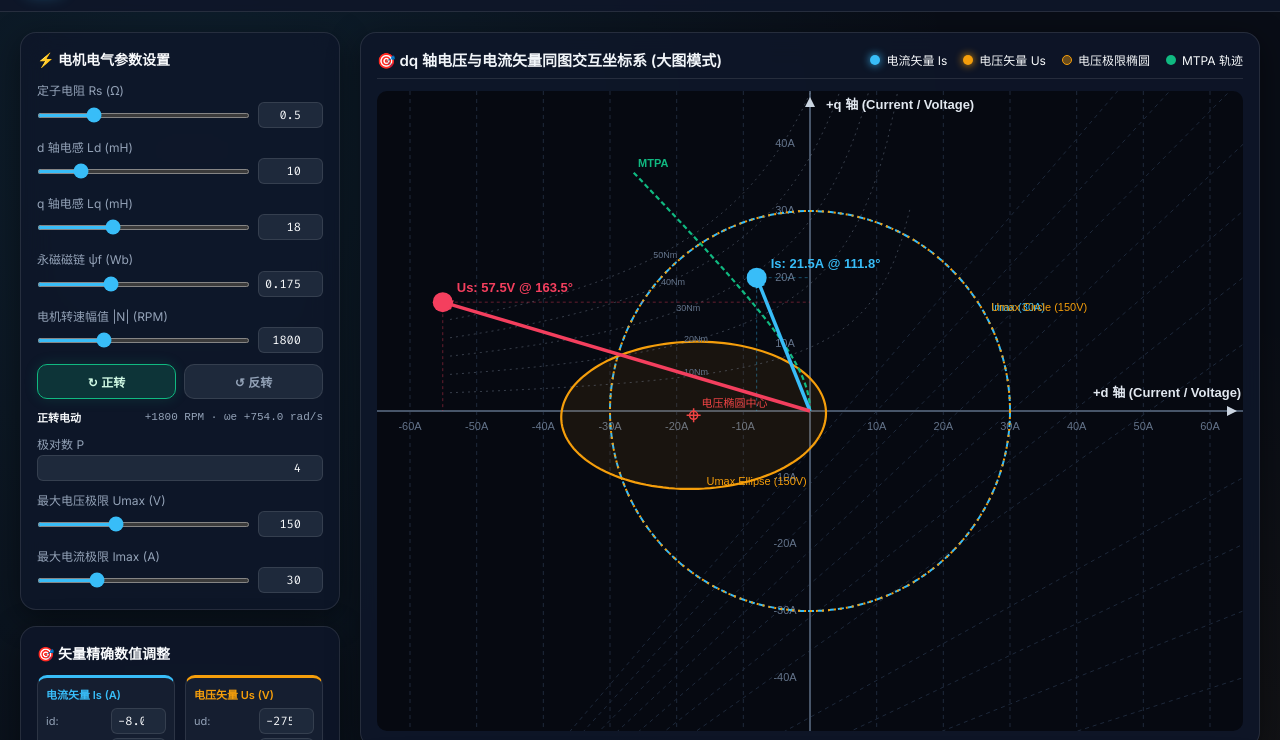
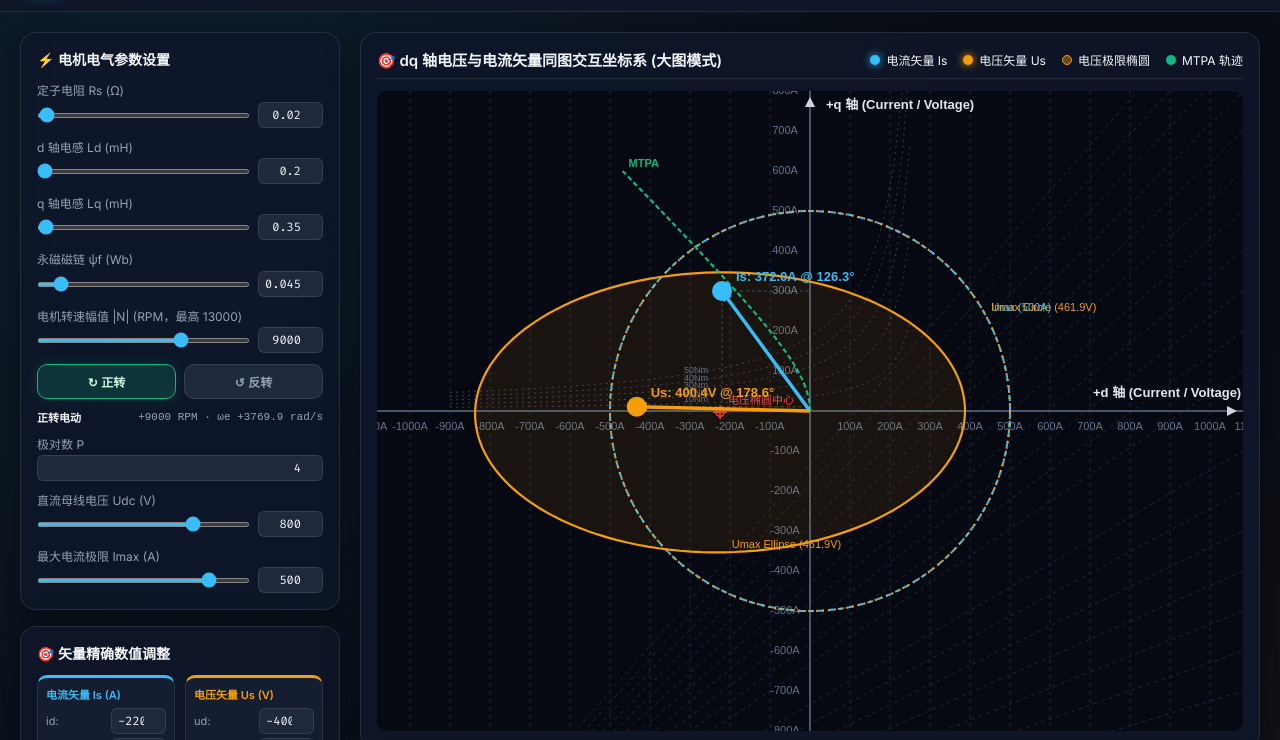
Before and after one commit to dubuli/motor-vector-control, a plain HTML site: page index.html in a window 1280 px wide. Shown: the part 60-800 px from the top of the page. Drawn offline with Linux system fonts and the light colour scheme.

Commit message:
修正电压标签并更新高速默认工况

```diff
--- a/index.html
+++ b/index.html
@@ -520,8 +520,8 @@
                             <label>定子电阻 Rs (Ω)</label>
                         </div>
                         <div class="param-controls">
-                            <input type="range" id="slider-rs" min="0" max="2" step="0.05" value="0.5">
-                            <input type="number" id="input-rs" min="0" max="5" step="0.01" value="0.5">
+                            <input type="range" id="slider-rs" min="0" max="2" step="0.01" value="0.02">
+                            <input type="number" id="input-rs" min="0" max="5" step="0.001" value="0.02">
                         </div>
                     </div>
 
@@ -530,8 +530,8 @@
                             <label>d 轴电感 Ld (mH)</label>
                         </div>
                         <div class="param-controls">
-                            <input type="range" id="slider-ld" min="1" max="50" step="0.5" value="10">
-                            <input type="number" id="input-ld" min="0.1" max="100" step="0.1" value="10">
+                            <input type="range" id="slider-ld" min="0.1" max="50" step="0.01" value="0.2">
+                            <input type="number" id="input-ld" min="0.01" max="100" step="0.01" value="0.2">
                         </div>
                     </div>
 
@@ -540,8 +540,8 @@
                             <label>q 轴电感 Lq (mH)</label>
                         </div>
                         <div class="param-controls">
-                            <input type="range" id="slider-lq" min="1" max="50" step="0.5" value="18">
-                            <input type="number" id="input-lq" min="0.1" max="100" step="0.1" value="18">
+                            <input type="range" id="slider-lq" min="0.1" max="50" step="0.01" value="0.35">
+                            <input type="number" id="input-lq" min="0.01" max="100" step="0.01" value="0.35">
                         </div>
                     </div>
 
@@ -550,18 +550,18 @@
                             <label>永磁磁链 ψf (Wb)</label>
                         </div>
                         <div class="param-controls">
-                            <input type="range" id="slider-psif" min="0.01" max="0.5" step="0.005" value="0.175">
-                            <input type="number" id="input-psif" min="0.001" max="1" step="0.005" value="0.175">
+                            <input type="range" id="slider-psif" min="0.005" max="0.5" step="0.005" value="0.045">
+                            <input type="number" id="input-psif" min="0.001" max="1" step="0.005" value="0.045">
                         </div>
                     </div>
 
                     <div class="param-item">
                         <div class="param-header">
-                            <label>电机转速幅值 |N| (RPM)</label>
+                            <label>电机转速幅值 |N| (RPM，最高 13000)</label>
                         </div>
                         <div class="param-controls">
-                            <input type="range" id="slider-rpm" min="0" max="6000" step="50" value="1800">
-                            <input type="number" id="input-rpm" min="0" max="10000" step="10" value="1800">
+                            <input type="range" id="slider-rpm" min="0" max="13000" step="50" value="9000">
+                            <input type="number" id="input-rpm" min="0" max="13000" step="10" value="9000">
                         </div>
                         <div class="direction-control" role="group" aria-label="电机旋转方向">
                             <button type="button" id="btn-direction-forward" class="btn-direction forward active" data-direction="1" aria-pressed="true">↻ 正转</button>
@@ -569,7 +569,7 @@
                         </div>
                         <div class="direction-summary">
                             <span id="operating-mode" class="operating-mode">正转电动</span>
-                            <code id="signed-speed">+1800 RPM · ωe +754.0 rad/s</code>
+                            <code id="signed-speed">+9000 RPM · ωe +3769.9 rad/s</code>
                         </div>
                     </div>
 
@@ -584,11 +584,11 @@
 
                     <div class="param-item">
                         <div class="param-header">
-                            <label>最大电压极限 Umax (V)</label>
+                            <label>直流母线电压 Udc (V)</label>
                         </div>
                         <div class="param-controls">
-                            <input type="range" id="slider-umax" min="10" max="400" step="5" value="150">
-                            <input type="number" id="input-umax" min="10" max="600" step="1" value="150">
+                            <input type="range" id="slider-vdc" min="200" max="1000" step="10" value="800">
+                            <input type="number" id="input-vdc" min="100" max="1200" step="10" value="800">
                         </div>
                     </div>
 
@@ -597,8 +597,8 @@
                             <label>最大电流极限 Imax (A)</label>
                         </div>
                         <div class="param-controls">
-                            <input type="range" id="slider-imax" min="5" max="100" step="1" value="30">
-                            <input type="number" id="input-imax" min="1" max="200" step="1" value="30">
+                            <input type="range" id="slider-imax" min="5" max="600" step="5" value="500">
+                            <input type="number" id="input-imax" min="1" max="1000" step="5" value="500">
                         </div>
                     </div>
 
@@ -615,11 +615,11 @@
                         <div class="input-box-title">电流矢量 Is (A)</div>
                         <div class="field-group">
                             <span>id:</span>
-                            <input type="number" id="input-id" step="0.5" value="-8">
+                            <input type="number" id="input-id" step="1" value="-220">
                         </div>
                         <div class="field-group">
                             <span>iq:</span>
-                            <input type="number" id="input-iq" step="0.5" value="20">
+                            <input type="number" id="input-iq" step="1" value="300">
                         </div>
                     </div>
 
@@ -627,11 +627,11 @@
                         <div class="input-box-title">电压矢量 Us (V)</div>
                         <div class="field-group">
                             <span>ud:</span>
-                            <input type="number" id="input-ud" step="1" value="0">
+                            <input type="number" id="input-ud" step="1" value="-400.24">
                         </div>
                         <div class="field-group">
                             <span>uq:</span>
-                            <input type="number" id="input-uq" step="1" value="0">
+                            <input type="number" id="input-uq" step="1" value="9.77">
                         </div>
                     </div>
                 </div>
@@ -747,7 +747,7 @@
                     <span>📖 说明与数学原理</span>
                 </div>
                 <p>1. <strong>无需任何后台：</strong> 本网页采用纯原生 JavaScript 编写，无需 Python 或 Node.js 后台支持。双击 <code>index.html</code> 即可在浏览器中完美运行。</p>
-                <p>2. <strong>同图显示与比例映射：</strong> 坐标轴以电流 <code>(A)</code> 为基准物理量，同时按 <code>K_v = I_max / U_max</code> 映射电压矢量 <code>U_s</code> 与电压极限圆，使两者能在同一大图坐标系下直观对比与独立拖动。</p>
+                <p>2. <strong>同图显示与比例映射：</strong> 直流母线电压通过理想 SVPWM 换算为相电压矢量上限 <code>U_max = U_dc / √3</code>。坐标轴以电流 <code>(A)</code> 为基准物理量，并按 <code>K_v = I_max / U_max</code> 映射电压矢量 <code>U_s</code> 与电压极限圆。</p>
                 <p>3. <strong>随动计算：</strong> 拖拽蓝色 <code>Is</code> 端点时正向求解电压 <code>Us</code>；拖拽橙色 <code>Us</code> 端点时通过矩阵逆运算反向求解电流 <code>(id, iq)</code>。</p>
                 <p>4. <strong>正反转电压方程：</strong> <code>ud = Rs·id − ωe·Lq·iq</code>，<code>uq = Rs·iq + ωe·(Ld·id + ψf)</code>，其中 <code>ωe = s·P·2π|N|/60</code>，正转 <code>s = +1</code>、反转 <code>s = −1</code>。反转时交叉耦合项和反电动势项换号，电阻压降项不变。</p>
                 <p>5. <strong>方向与转矩相互独立：</strong> 方向按钮只切换转速和 <code>ωe</code> 的符号，不自动篡改电流。反转时保持正 <code>iq</code> 会进入发电/制动状态；要得到反转电动状态，应令转矩为负（通常对应负 <code>iq</code>）。反转时 MTPA 曲线和转矩等值线会同步镜像到负 q 轴。</p>
@@ -765,20 +765,29 @@
             }
 
             updateParams(p) {
-                this.Rs = p.Rs !== undefined ? p.Rs : 0.5;          // Ohm
-                this.Ld = p.Ld !== undefined ? p.Ld * 1e-3 : 0.010; // H
-                this.Lq = p.Lq !== undefined ? p.Lq * 1e-3 : 0.018; // H
-                this.psif = p.psif !== undefined ? p.psif : 0.175;  // Wb
+                this.Rs = p.Rs !== undefined ? p.Rs : 0.02;           // Ohm
+                this.Ld = p.Ld !== undefined ? p.Ld * 1e-3 : 0.0002;  // H
+                this.Lq = p.Lq !== undefined ? p.Lq * 1e-3 : 0.00035; // H
+                this.psif = p.psif !== undefined ? p.psif : 0.045;    // Wb
                 this.poles = p.poles !== undefined ? p.poles : 4;
-                const requestedRpm = p.rpm !== undefined ? p.rpm : 1800;
+                const requestedRpm = p.rpm !== undefined ? p.rpm : 9000;
                 const requestedDirection = p.direction !== undefined
                     ? p.direction
                     : (requestedRpm < 0 ? -1 : 1);
                 this.direction = requestedDirection < 0 ? -1 : 1;
                 this.rpmMagnitude = Math.abs(requestedRpm);
                 this.rpm = this.direction * this.rpmMagnitude;
-                this.Umax = p.Umax !== undefined ? p.Umax : 150;    // V
-                this.Imax = p.Imax !== undefined ? p.Imax : 30;     // A
+                if (p.Vdc !== undefined) {
+                    this.Vdc = p.Vdc;
+                    this.Umax = this.Vdc / Math.sqrt(3);             // SVPWM phase-voltage peak
+                } else if (p.Umax !== undefined) {
+                    this.Umax = p.Umax;                              // Backward-compatible direct limit
+                    this.Vdc = this.Umax * Math.sqrt(3);
+                } else {
+                    this.Vdc = 800;
+                    this.Umax = this.Vdc / Math.sqrt(3);
+                }
+                this.Imax = p.Imax !== undefined ? p.Imax : 500;     // A
 
                 // Signed electrical speed is the only direction-dependent term
                 // in the steady-state dq voltage equations.
@@ -833,6 +842,7 @@
                     rpm: this.rpm,
                     omega_e: this.omega_e,
                     direction: this.direction,
+                    Vdc: this.Vdc,
                     operationMode,
                     isVoltageExceeded: Us > this.Umax + 1e-3,
                     isCurrentExceeded: Is > this.Imax + 1e-3,
@@ -1143,7 +1153,7 @@
                 ctx.restore();
             }
 
-            drawVector(vx, vy, label, color, type, isHovered, isOverLimit) {
+            drawVector(vx, vy, label, color, type, isHovered, isOverLimit, displayMagnitude = null) {
                 const ctx = this.ctx;
                 ctx.save();
 
@@ -1194,7 +1204,7 @@
                 }
 
                 // Text Badge
-                const magnitude = Math.hypot(vx, vy);
+                const magnitude = displayMagnitude ?? Math.hypot(vx, vy);
                 const unit = type === 'current' ? 'A' : 'V';
                 const deg = (Math.atan2(vy, vx) * 180 / Math.PI).toFixed(1);
 
@@ -1231,7 +1241,7 @@
                     psif: document.getElementById('input-psif'),
                     poles: document.getElementById('input-poles'),
                     rpm: document.getElementById('input-rpm'),
-                    Umax: document.getElementById('input-umax'),
+                    Vdc: document.getElementById('input-vdc'),
                     Imax: document.getElementById('input-imax'),
 
                     Rs_slider: document.getElementById('slider-rs'),
@@ -1239,7 +1249,7 @@
                     Lq_slider: document.getElementById('slider-lq'),
                     psif_slider: document.getElementById('slider-psif'),
                     rpm_slider: document.getElementById('slider-rpm'),
-                    Umax_slider: document.getElementById('slider-umax'),
+                    Vdc_slider: document.getElementById('slider-vdc'),
                     Imax_slider: document.getElementById('slider-imax'),
 
                     id_input: document.getElementById('input-id'),
@@ -1367,7 +1377,7 @@
             }
 
             bindEvents() {
-                const paramKeys = ['Rs', 'Ld', 'Lq', 'psif', 'rpm', 'Umax', 'Imax'];
+                const paramKeys = ['Rs', 'Ld', 'Lq', 'psif', 'rpm', 'Vdc', 'Imax'];
                 paramKeys.forEach(key => {
                     const num = this.inputs[key];
                     const slider = this.inputs[`${key}_slider`];
@@ -1433,7 +1443,7 @@
                     poles: parseInt(this.inputs.poles.value),
                     rpm: parseFloat(this.inputs.rpm.value),
                     direction: this.direction,
-                    Umax: parseFloat(this.inputs.Umax.value),
+                    Vdc: parseFloat(this.inputs.Vdc.value),
                     Imax: parseFloat(this.inputs.Imax.value)
                 };
                 this.motor.updateParams(p);
@@ -1446,16 +1456,16 @@
             loadPreset(name) {
                 let p = {};
                 if (name === 'spmsm') {
-                    p = { Rs: 0.5, Ld: 12, Lq: 12, psif: 0.18, poles: 4, rpm: 1500, Umax: 150, Imax: 30 };
+                    p = { Rs: 0.5, Ld: 12, Lq: 12, psif: 0.18, poles: 4, rpm: 1500, Vdc: 260, Imax: 30 };
                     this.state.id = 0; this.state.iq = 18;
                 } else if (name === 'ipmsm') {
-                    p = { Rs: 0.5, Ld: 10, Lq: 18, psif: 0.175, poles: 4, rpm: 1800, Umax: 150, Imax: 30 };
-                    this.state.id = -8; this.state.iq = 20;
+                    p = { Rs: 0.02, Ld: 0.2, Lq: 0.35, psif: 0.045, poles: 4, rpm: 9000, Vdc: 800, Imax: 500 };
+                    this.state.id = -220; this.state.iq = 300;
                 } else if (name === 'highspeed') {
-                    p = { Rs: 0.5, Ld: 10, Lq: 18, psif: 0.175, poles: 4, rpm: 3600, Umax: 150, Imax: 30 };
+                    p = { Rs: 0.5, Ld: 10, Lq: 18, psif: 0.175, poles: 4, rpm: 3600, Vdc: 260, Imax: 30 };
                     this.state.id = -18; this.state.iq = 12;
                 } else if (name === 'fieldweakening') {
-                    p = { Rs: 0.5, Ld: 10, Lq: 18, psif: 0.175, poles: 4, rpm: 4800, Umax: 150, Imax: 30 };
+                    p = { Rs: 0.5, Ld: 10, Lq: 18, psif: 0.175, poles: 4, rpm: 4800, Vdc: 260, Imax: 30 };
                     this.state.id = -22; this.state.iq = 8;
                 }
 
@@ -1534,11 +1544,11 @@
                 r.drawCircle(m.Imax, `Imax (${m.Imax}A)`, '#38bdf8');
 
                 // 2. Voltage Limit Circle (Amber Mapped)
-                r.drawCircle(m.Umax * this.Kv, `Umax Circle (${m.Umax}V)`, '#f59e0b', [2, 4]);
+                r.drawCircle(m.Umax * this.Kv, `Umax Circle (${m.Umax.toFixed(1)}V)`, '#f59e0b', [2, 4]);
 
                 // 3. Voltage Limit Ellipse (in Current Plane)
                 const vEllipsePts = m.getVoltageLimitCurveInCurrentPlane();
-                r.drawCurve(vEllipsePts, `Umax Ellipse (${m.Umax}V)`, '#f59e0b', 'rgba(245, 158, 11, 0.08)');
+                r.drawCurve(vEllipsePts, `Umax Ellipse (${m.Umax.toFixed(1)}V)`, '#f59e0b', 'rgba(245, 158, 11, 0.08)');
 
                 // 4. Flux Center (-psif/Ld, 0)
                 const fluxCenter = m.getVoltageEllipseCenterInCurrentPlane();
@@ -1558,7 +1568,7 @@
 
                 // 8. Draw Voltage Vector Us (Mapped to current canvas scale)
                 const isHoverU = r.hoveredHandle === 'voltage';
-                r.drawVector(s.ud * this.Kv, s.uq * this.Kv, 'Us', '#f59e0b', 'voltage', isHoverU, metrics.isVoltageExceeded);
+                r.drawVector(s.ud * this.Kv, s.uq * this.Kv, 'Us', '#f59e0b', 'voltage', isHoverU, metrics.isVoltageExceeded, metrics.Us);
             }
         }
 
```
Also changed, not shown: js/app.js (+12 -12 lines), js/motorMath.js (+17 -7 lines).
